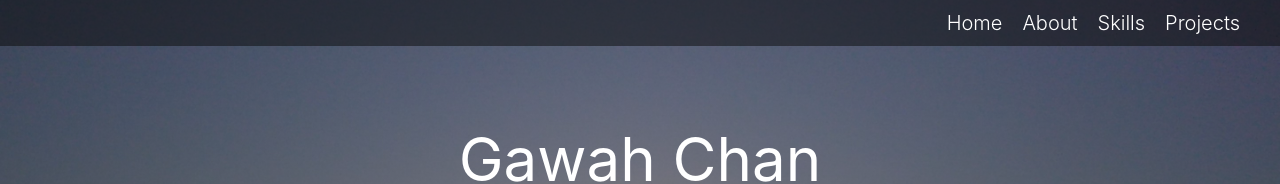
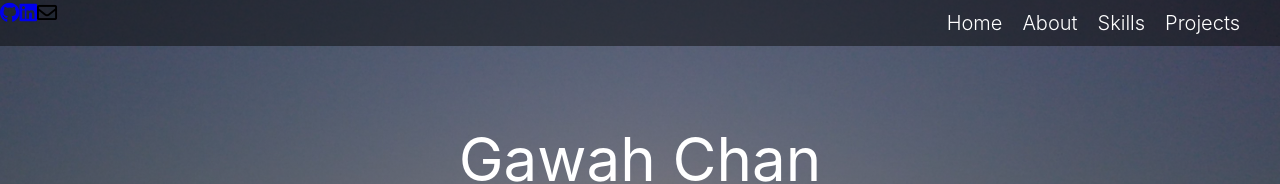
Before and after one commit to GawahChan/Portfolio, a React (Create React App) app: page / in a window 1280 px wide. Shown: the top 184 px of the page. Built offline with nearby package versions, Linux system fonts and the light colour scheme.

Commit message:
installed router as well as created icons for Nav

```diff
--- a/package.json
+++ b/package.json
@@ -6,6 +6,7 @@
   "dependencies": {
     "react": "^16.8.6",
     "react-dom": "^16.8.6",
+    "react-router-dom": "^5.0.0",
     "react-scripts": "3.0.0"
   },
   "scripts": {
--- a/public/index.html
+++ b/public/index.html
@@ -10,6 +10,8 @@
       user's mobile device or desktop. See https://developers.google.com/web/fundamentals/web-app-manifest/
     -->
     <link rel="manifest" href="%PUBLIC_URL%/manifest.json" />
+    <link rel="stylesheet" href="https://use.fontawesome.com/releases/v5.8.1/css/all.css" integrity="sha384-50oBUHEmvpQ+1lW4y57PTFmhCaXp0ML5d60M1M7uH2+nqUivzIebhndOJK28anvf" crossorigin="anonymous">
+
     <!--
       Notice the use of %PUBLIC_URL% in the tags above.
       It will be replaced with the URL of the `public` folder during the build.
--- a/src/App.js
+++ b/src/App.js
@@ -1,7 +1,9 @@
 import React from 'react';
+import {BrowserRouter} from 'react-router-dom';
 import Header from './Components/Header/Header';
 import About from './Components/About/About';
 import './App.css';
+
 
 function App() {
   return (
--- a/src/Components/Header/Navigation/NavigationBar.js
+++ b/src/Components/Header/Navigation/NavigationBar.js
@@ -1,10 +1,17 @@
 import React from 'react';
-import './NavigationBar.css'
+import './NavigationBar.css';
 
 function NavigationBar() {
     return (
         <div className="NavigationBar">
             <div className="NavigationIcons">
+                <a href="https://github.com/GawahChan" target="_blank" rel="noopener noreferrer">
+                    <i class="fab fa-github"></i>
+                </a>
+                <a href="https://www.linkedin.com/in/gawahchan/" target="_blank" rel="noopener noreferrer">
+                    <i class="fab fa-linkedin"></i>
+                </a>
+                    <i class="far fa-envelope"></i>
             </div>
                 <div className="NavigationMenu">
                     <h3>Home</h3>
```
Also changed, not shown: 1 other file (tests, documents, lock files or other folders). Lines whose indentation alone changed are shown as unchanged.
